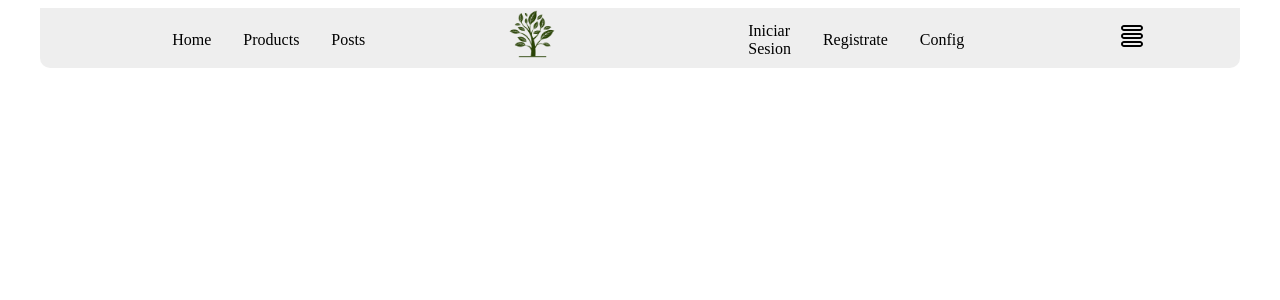
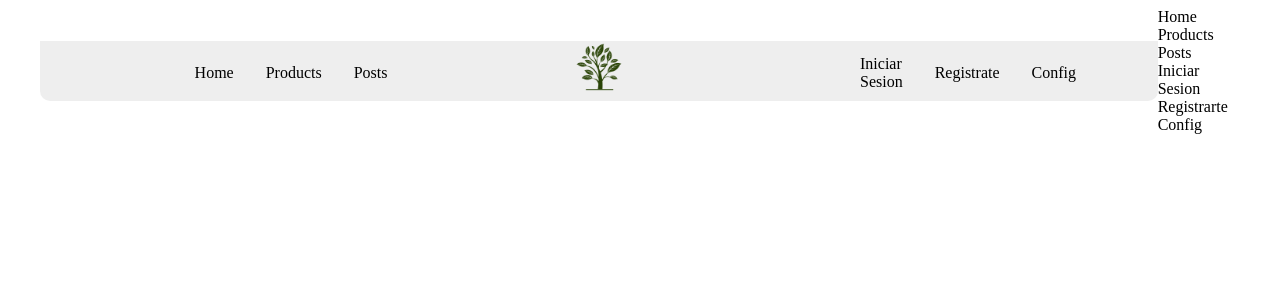
Before and after one commit to 3siete/plantasoAntiguo, an Angular app: page / in a window 1280 px wide. Shown: the top 300 px of the page. Built offline with nearby package versions, Linux system fonts and the light colour scheme.

Commit message:
feat: lista de dropdown menu

```diff
--- a/src/app/shared/components/navbar/navbar.component.css
+++ b/src/app/shared/components/navbar/navbar.component.css
@@ -59,3 +59,11 @@ header{
     align-items: center;
     width: 190px;
 }
+
+/*Hamburger Menu*/
+.navbar .hamburger_btn{
+    color: #ffffff;
+    font-size: 1.5rem;
+    cursor: pointer;
+    display: none;
+}
--- a/src/app/shared/components/navbar/navbar.component.html
+++ b/src/app/shared/components/navbar/navbar.component.html
@@ -20,10 +20,23 @@
             </ul>
         </div>
 
-        <!--Hambur-->
+        <!--Hamburger-->
         <div class="hamburger_btn">
             <img src="../../../../assets/icons8-menú.svg" alt="hambuger">
        </div>
 
     </nav>
+
+    <!--DROPDOWN MENU RESPONSIVE-->
+
+    <div>
+        <div>
+            <li><a href="#">Home</a></li>
+            <li><a href="#">Products</a></li>
+            <li><a href="#">Posts</a></li>
+            <li><a href="#">Iniciar Sesion</a></li>
+            <li><a href="#">Registrarte</a></li>
+            <li><a href="#">Config</a></li>
+        </div>
+    </div>
 </header>
```
